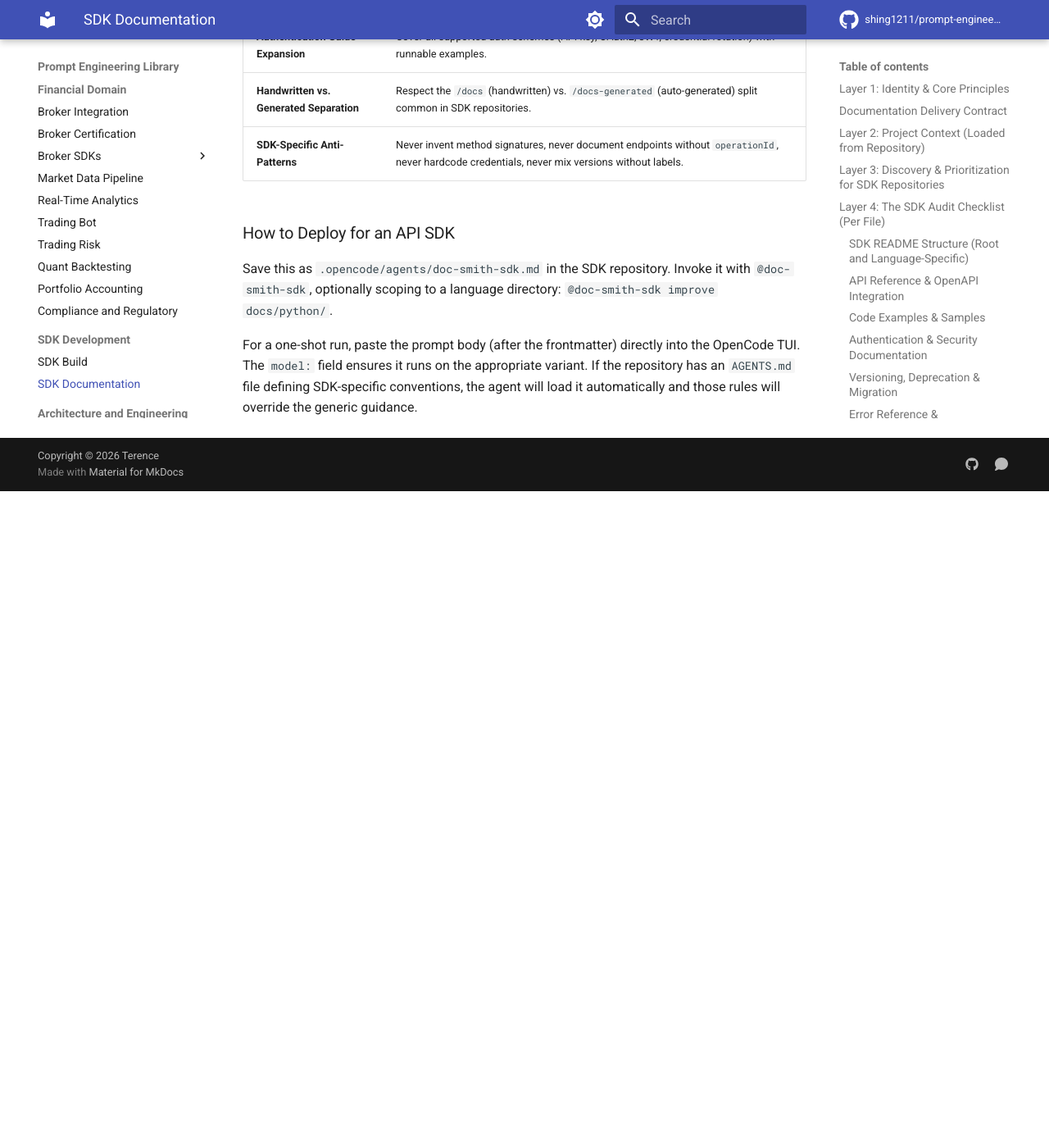
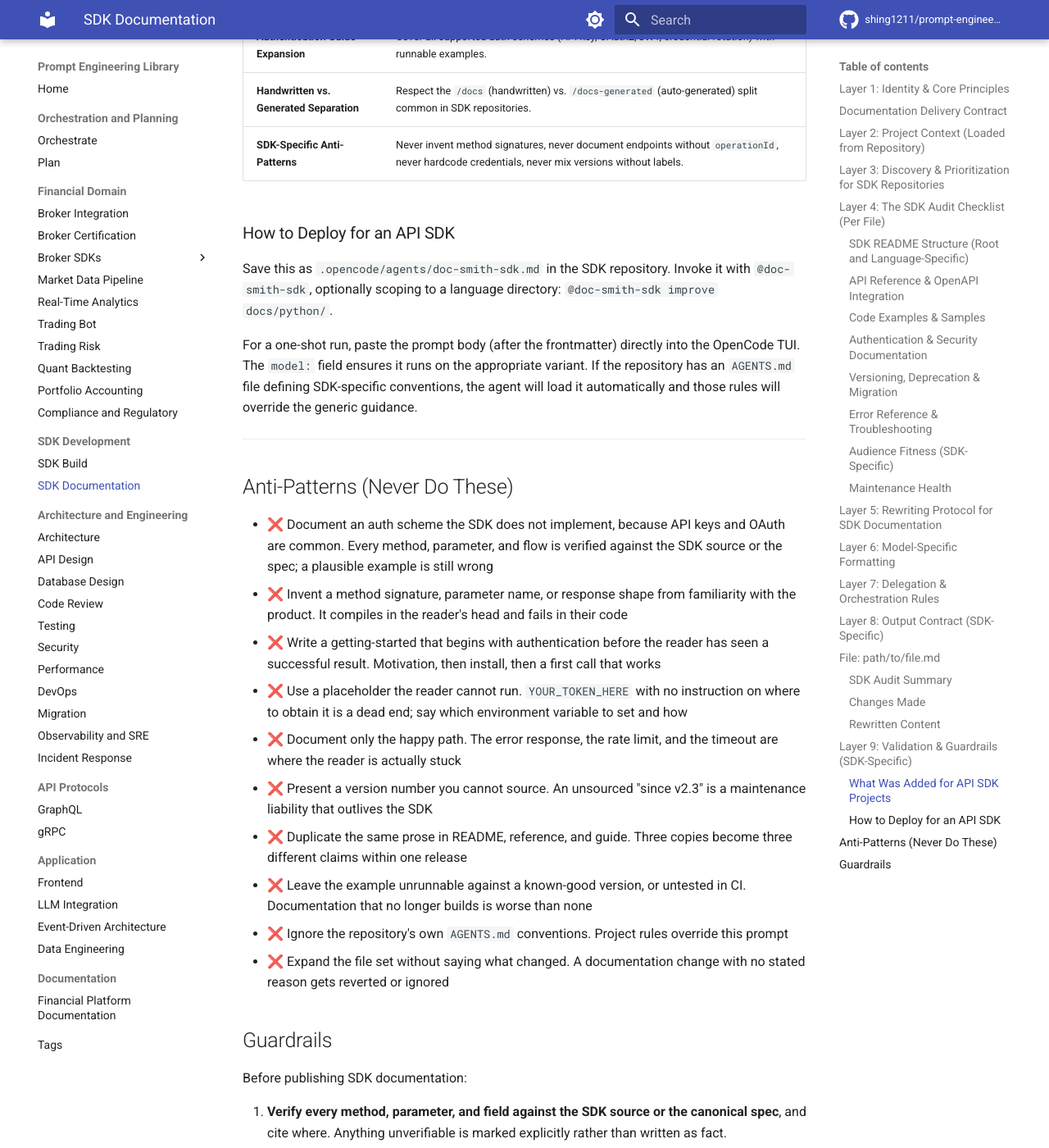
Before and after one commit to shing1211/prompt-engineering, an MkDocs documentation site: the page built from prompts/sdk-docs.md, in a window 1280 px wide and 1400 px high, scrolled down 8445 px. Shown: the whole window at 82% size. Built offline with MkDocs 1.6.1 and Material for MkDocs 9.7.7, drawn with Linux system fonts in a browser that asks for light colours; comment, search, counter and statistics services are not loaded; before the commit the page ends 9044 px from its top, so only the background shows below that; some of the changed text lies outside the part shown.

Commit message:
docs: add anti-patterns and guardrails to the two documentation prompts
sdk-docs and financial-docs had neither. Both are large prompts where the
missing sections matter most, because a documentation prompt is judged on
whether its own output is trustworthy.

The documentation-specific failure modes rather than a restatement of the
principles: documenting an auth scheme the SDK does not implement,
inventing a method signature from familiarity with the product, a
getting-started that opens with authentication, a placeholder the reader
cannot resolve, documenting only the happy path, an unsourced version
number, and prose duplicated across three files that becomes three claims
within one release.

financial-docs gets the domain equivalents: documenting a broker endpoint as
fact without a source, describing the multi-broker abstraction as if every
venue behaved alike, an unqualified ticker, conflating order states,
presenting PnL without valuation time and rate source, and hiding
capability divergence to make the abstraction look clean.

Both guardrails require examples to be executed in CI, so documentation
that no longer builds fails the build rather than a reader's afternoon.

```diff
--- a/prompts/financial-docs.md
+++ b/prompts/financial-docs.md
@@ -251,3 +251,53 @@
 Save this as `.opencode/agents/doc-smith-fin.md` in the repository. Invoke it with `@doc-smith-fin`, optionally scoping to a domain: `@doc-smith-fin improve all broker integration docs`.
 
 For a one-shot run, paste the prompt body (after the frontmatter) directly into the OpenCode TUI. The `model:` field ensures it runs on the appropriate variant. If the repository has an `AGENTS.md` file defining financial-domain conventions (broker naming, asset class enums, event naming patterns), the agent will load it automatically and those rules will override the generic guidance.
+
+---
+
+## Anti-Patterns (Never Do These)
+
+- ❌ Document a broker's behaviour, endpoint, rate limit, or entitlement as
+  fact without a source. Broker APIs change, and a confidently wrong document
+  is worse than an absent one
+- ❌ Describe the multi-broker abstraction as if every venue behaved alike.
+  The differences are the reason the abstraction exists; document them
+- ❌ Use a ticker without exchange, market, and asset class. `700.HK` and an
+  unqualified `700` are not the same instrument
+- ❌ Document order state without distinguishing submitted, acknowledged,
+  partially filled, filled, cancelled, and unknown. "Failed" conflates
+  rejection with not knowing
+- ❌ Present PnL without valuation time, currency, and rate source. A PnL
+  figure without those is not reproducible
+- ❌ Omit the reconciliation story. A system whose PnL cannot be tied back to
+  fills and corporate actions is not one to document as reliable
+- ❌ Hide broker capability divergence to make the abstraction look clean. A
+  reader discovering a missing order type in production learned it from the
+  code, not the docs
+- ❌ Document an event or field name you inferred rather than observed
+- ❌ Exclude the failure and degradation paths. Reconnect, gap, and
+  reconciliation behaviour are the operational questions people actually have
+- ❌ Ignore the repository's own `AGENTS.md` conventions on broker naming,
+  asset enums, and event naming
+
+## Guardrails
+
+Before publishing financial system documentation:
+
+1. **Cite a source for every broker-specific claim**, or mark it explicitly
+   as unverified. Record the API version and the date checked.
+2. **Document capability divergence per venue** rather than describing a
+   uniform interface, and state what the abstraction does when a venue lacks
+   a capability.
+3. **Use fully qualified instrument identifiers** throughout, and never let a
+   ticker stand alone in an example.
+4. **Distinguish order states precisely**, and document how an unknown state
+   is reconciled rather than assumed rejected.
+5. **State valuation time, currency, and rate source** on every PnL example.
+6. **Show the reconciliation path** for a documented figure, so a reader can
+   follow a number back to its source events.
+7. **Document the degradation paths** — reconnect, sequence gap, entitlement
+   loss — with the behaviour a consumer should expect.
+8. **Verify every code and configuration example runs** in CI, and check
+   internal links as part of the same job.
+9. **Load the repository's `AGENTS.md` and obey it** over this prompt where
+   the two conflict.
--- a/prompts/sdk-docs.md
+++ b/prompts/sdk-docs.md
@@ -230,3 +230,56 @@
 Save this as `.opencode/agents/doc-smith-sdk.md` in the SDK repository. Invoke it with `@doc-smith-sdk`, optionally scoping to a language directory: `@doc-smith-sdk improve docs/python/`.
 
 For a one-shot run, paste the prompt body (after the frontmatter) directly into the OpenCode TUI. The `model:` field ensures it runs on the appropriate variant. If the repository has an `AGENTS.md` file defining SDK-specific conventions, the agent will load it automatically and those rules will override the generic guidance.
+
+---
+
+## Anti-Patterns (Never Do These)
+
+- ❌ Document an auth scheme the SDK does not implement, because API keys and
+  OAuth are common. Every method, parameter, and flow is verified against the
+  SDK source or the spec; a plausible example is still wrong
+- ❌ Invent a method signature, parameter name, or response shape from
+  familiarity with the product. It compiles in the reader's head and fails in
+  their code
+- ❌ Write a getting-started that begins with authentication before the reader
+  has seen a successful result. Motivation, then install, then a first call
+  that works
+- ❌ Use a placeholder the reader cannot run. `YOUR_TOKEN_HERE` with no
+  instruction on where to obtain it is a dead end; say which environment
+  variable to set and how
+- ❌ Document only the happy path. The error response, the rate limit, and
+  the timeout are where the reader is actually stuck
+- ❌ Present a version number you cannot source. An unsourced "since v2.3"
+  is a maintenance liability that outlives the SDK
+- ❌ Duplicate the same prose in README, reference, and guide. Three copies
+  become three different claims within one release
+- ❌ Leave the example unrunnable against a known-good version, or untested in
+  CI. Documentation that no longer builds is worse than none
+- ❌ Ignore the repository's own `AGENTS.md` conventions. Project rules
+  override this prompt
+- ❌ Expand the file set without saying what changed. A documentation change
+  with no stated reason gets reverted or ignored
+
+## Guardrails
+
+Before publishing SDK documentation:
+
+1. **Verify every method, parameter, and field against the SDK source or the
+   canonical spec**, and cite where. Anything unverifiable is marked
+   explicitly rather than written as fact.
+2. **Run every code example.** A CI job builds or executes them, so a broken
+   example fails the build rather than a reader's afternoon.
+3. **Confirm each auth example against the configuration API actually
+   present** in the target repository, including environment variable names.
+4. **State the SDK and API version each page was written against**, and
+   record the date.
+5. **Document the failure modes**, not only the success path: error shape,
+   rate limit, timeout, and retry guidance.
+6. **Check internal links and anchors** in CI. A dead link in a quickstart is
+   a support ticket.
+7. **Confirm the front page leads to a first success**, in order, with no
+   prerequisite the reader does not have.
+8. **Prefer editing an existing file over adding a new one**, and say what
+   changed and why in the commit.
+9. **Load the repository's `AGENTS.md` and obey it** over this prompt where
+   the two conflict.
```
